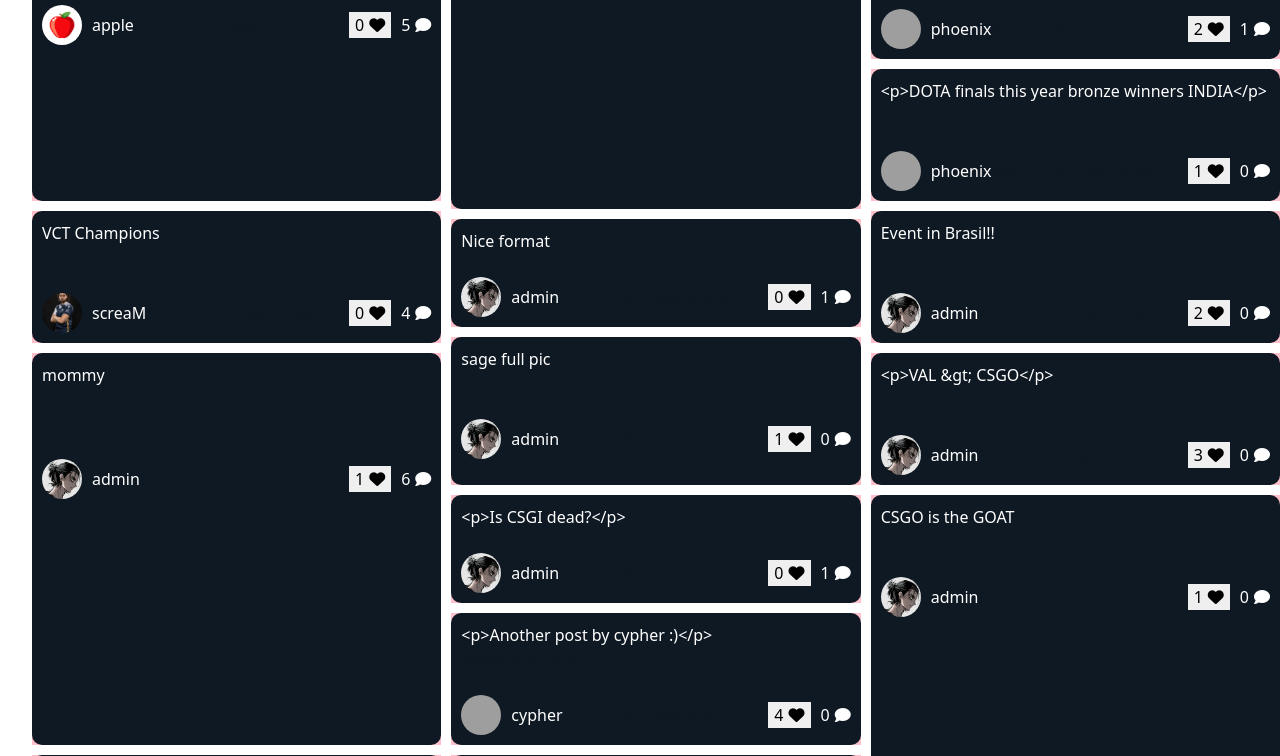
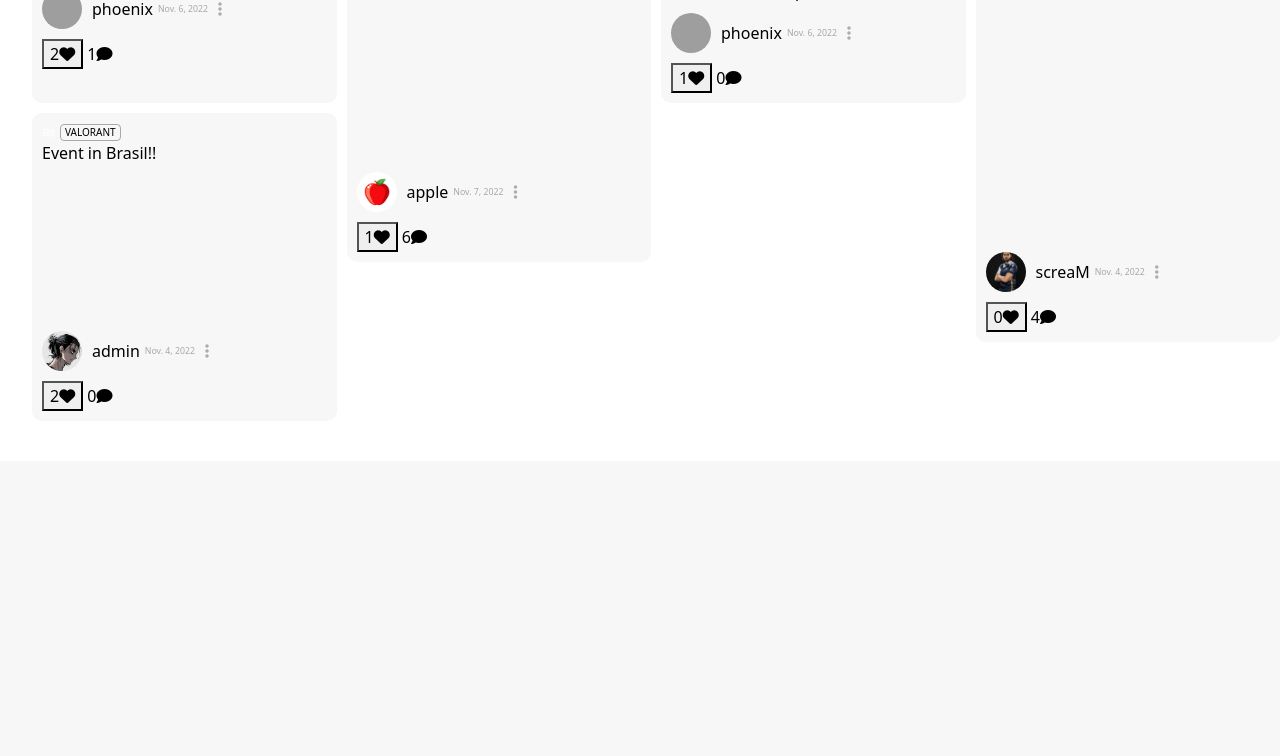
Before and after one commit to SaptarshiMazumder/Bottle, a Django app: page /v1.01-home in a window 1280 px wide. Shown: the part 975-1731 px from the top of the page. After the commit the page ends 1386 px from the top, so only its background shows below. Run offline with Django 4.2, Linux system fonts and the light colour scheme; a user stored in the database is signed in; data comes from the database, SQL or seed files in the repository; parts of the project's set-up code (start-up, migrations or seed data) failed here and were passed over; some libraries are stand-ins or nearby versions; grey boxes are pictures that could not be loaded.

Commit message:
Grid made, stories tinkered

```diff
--- a/PostIT/page3/templates/gamerProfile/gamer_profile_section_sidebar.html
+++ b/PostIT/page3/templates/gamerProfile/gamer_profile_section_sidebar.html
@@ -26,7 +26,6 @@
 
             {%for logo, url in game_logos.items%}
             {%if g.game == logo %}
-            <!-- <img class="gamer_profiles-btn-img" src={{b}} alt=""> -->
             <img src="{{url}}">
 
             {%endif%}
--- a/PostIT/page3/templates/gamerProfile/mobile_specific/gamer_profile_section_sidebar_mobile.html
+++ b/PostIT/page3/templates/gamerProfile/mobile_specific/gamer_profile_section_sidebar_mobile.html
@@ -27,7 +27,6 @@
 
             {%for logo, url in game_logos.items%}
             {%if g.game == logo %}
-            <!-- <img class="gamer_profiles-btn-img" src={{b}} alt=""> -->
             <img src="{{url}}">
 
             {%endif%}
--- a/PostIT/page3/templates/v1.01/base/home_timeline.html
+++ b/PostIT/page3/templates/v1.01/base/home_timeline.html
@@ -10,7 +10,7 @@ Page3 Homepage
 
 <div class="main-body">
 
-    <!-- {% include 'navigation/sidebar-left.html' %} -->
+
 
 
 
@@ -71,7 +71,7 @@ Page3 Homepage
             <div class="posts-timeline">
 
                 {% include 'base/home_page_menus.html' %}
-                {% include 'v1.01/post/addPost/add_post_post.html' %}
+
                 <div class="blocker-page-community" id="blocker-page-community"></div>
                 <ul>
                     {% if objects.has_next %}
@@ -113,7 +113,7 @@ Page3 Homepage
                 </ul>
             </div>
 
-            <!-- {% include 'navigation/sidebar.html' %} -->
+
         </div>
         <br />
 
@@ -123,15 +123,7 @@ Page3 Homepage
     </div>
 </div>
 
-<!-- <div class="sidebar_right_blocker"></div>
-<div class="sidebar-right-mobile">
-    {% include 'navigation/sidebar-right-mobile.html' %}
-</div> -->
 
-
-<!-- <nav id="main-bottom-nav">
-    {% include 'navigation/navbar-bottom.html' %}
-</nav> -->
 <script src="{% static 'PostIT/js/jquery.waypoints.min.js' %}"></script>
 <script src="{% static 'PostIT/js/infinite.min.js'%}"></script>
 
--- a/PostIT/page3/templates/v1.01/post/post_element/post_content_section.html
+++ b/PostIT/page3/templates/v1.01/post/post_element/post_content_section.html
@@ -1,15 +1,17 @@
 {% load static %}
+<div class="post-top-section">
     <div class="post-category-section">
-    <!-- <i class="fa-solid fa-globe"></i> -->
-    <!-- <i class="fa-solid fa-puzzle-piece"></i> -->
-    <!-- <span class="material-icons post-topic-icon">&#xf1c8;</span> -->
-    <!-- <a class="post-category">
-        {{post.category}}</a> -->
+        <span class="material-symbols-outlined icon">
+            topic
+            </span>
+        <a class="post-category">
+            {{post.category}}</a>
 
     </div>
 
+</div>
 
-
+<div class="post-mid-section">
     <a class="post-body-section" id="post-body-section" onclick="storeScroll()" href="{% url 'upload_reply' post.pk %}">
         {% if replyingToIsReply %}
         <p>@{{replyingToAuthor}} </p>
@@ -22,77 +24,33 @@
         {% endif %}
         {{post.body|linebreaksbr}}
     </a>
-
-<span class="post-options-button" value="{{post.id}}">
-
-    <div class="post-options-list " id="post-options-list" value="{{post.id}}">
-        <div class="blocker" id="blocker" value="{{post.id}}"></div>
-        <div class="post-options-list-items">
-            <button id="post-options-list-close" value="{{post.id}}"><i class="fa-solid fa-xmark"></i></button>
-            <ul>
-                {% if user.is_authenticated %}
-                {% if user.id == post.author.id %}
-
-                <li><a href="{% url 'delete-post' post.pk %}">Delete</a>
-                </li>
-                <!-- <button id="like-button" value="{{ post.pk }}">Like</button> -->
-                {% endif %}
+    <div class="post-media">
+        {% if post.image1 %}
+        <img src="{{ post.image1.url}}" width="500">
         {% endif %}
 
-                <li>Add to favorites</li>
-                <li>Share</li>
-                <li>Follow @{{post.author}}</li>
-                <li>Block @{{post.author}}</li>
-                <li>Report post</li>
-            </ul>
-        </div>
+            {% if post.has_images %}
 
-    </div>
-    <i class="fa-solid fa-ellipsis-vertical" id="three-dots" value="{{post.id}}"></i>
-</span>
 
+            {% for url in post.images_urls_list %}
+
+            <img src="/media/{{url }}" alt="Image">
+
+            {% endfor %}
+
+            {% endif %}
+
+        {% if post.video %}
+        <video class="post-video" width="500" controls autoplay>
+            <source src="{{post.video.url}}" type="video/mp4">
+        </video>
         <div class="post-tags">
             {%for t in post.get_Tag%}
             {{t}}
             {%endfor%}
         </div>
-
-
-
-
-{% if post.image1 %}
-<img src="{{ post.image1.url}}" width="500">
-{% endif %}
-
-
-<div class="images">
-
-    {% if post.has_images %}
-
-    <!-- {% for image in image_list %}
-    {% if image.post.id == post.id %}
-    <img src="{{ image.image.url}}">
-    {% endif %}
-    {% endfor %} -->
-    <!-- {{ post.imagefiles}} -->
-    <br />
-
-    {% for url in post.images_urls_list %}
-    <!-- http://127.0.0.1:8000/media/{{url }}<br /> -->
-    <!-- {% static media_url %} -->
-    <img src="/media/{{url }}" alt="Image">
-    <!-- <img src="{% static url %}" alt="My image"> -->
-
-    {% endfor %}
+        <!-- <a href="{{post.video.url}}">Link</a> -->
 
         {% endif %}
     </div>
-{% if post.video %}
-<video class="post-video" width="500" controls autoplay>
-    <source src="{{post.video.url}}" type="video/mp4">
-</video>
-
-<!-- <a href="{{post.video.url}}">Link</a> -->
-
-{% endif %}
-<br />
+</div>
--- a/PostIT/page3/templates/v1.01/post/post_element/post_element_home_timeline.html
+++ b/PostIT/page3/templates/v1.01/post/post_element/post_element_home_timeline.html
@@ -19,20 +19,47 @@
                         {% if post.is_lft_lfp_post %}
                         <a href="{% url 'vouched-by' post.author.profile.id %}" class="vouch-info"><i class="fa-solid fa-award"></i>
                             {{post.author.profile.vouched_by.count}}
-                            {{post.author.profile.id}}
                         </a>
                         {% endif %}
                     </div>
                     <span class="date">
-                        {{post.post_date}}<small> post id:{{post.id}}</small>
+                        <small> {{post.post_date}}</small>
                     </span>
                 </span>
 
+                <span class="post-options-button" value="{{post.id}}">
 
+                    <div class="post-options-list " id="post-options-list" value="{{post.id}}">
+                        <div class="blocker" id="blocker" value="{{post.id}}"></div>
+                        <div class="post-options-list-items">
 
+                            <ul>
+                                {% if user.is_authenticated %}
+                                {% if user.id == post.author.id %}
+
+                                <li><a href="{% url 'delete-post' post.pk %}">Delete</a>
+                                </li>
+                                <!-- <button id="like-button" value="{{ post.pk }}">Like</button> -->
+                                {% endif %}
+                                {% endif %}
+
+                                <li>Add to favorites</li>
+                                <li>Share</li>
+                                <li>Follow @{{post.author}}</li>
+                                <li>Block @{{post.author}}</li>
+                                <li>Report post</li>
+                            </ul>
+                            <button id="post-options-list-close" value="{{post.id}}"><i class="fa-solid fa-xmark"></i></button>
+                        </div>
+
+                    </div>
+                    <i class="fa-solid fa-ellipsis-vertical" id="three-dots" value="{{post.id}}"></i>
+                </span>
+
+            </section>
             {% if user.is_authenticated %}
 
-
+            <div class="post-interact-btns">
                 <div class="post-interact"></div>
                 <button id="like-button" class="like-button" name="{{ post.like_count }}"
                     value="{{ post.id }}">{{post.like_count}}<i class="fa-solid fa-heart"></i>
@@ -43,9 +70,10 @@
                     {{post.reply_count}}<i class="fa-solid fa-comment"></i></a>
 
 
+            </div>
+            {% endif %}
 
-            {% endif %}
-        </section>
+
 
     </div>
 </div>
--- a/PostIT/static/v.1.01/css/navigation/navbar_style.css
+++ b/PostIT/static/v.1.01/css/navigation/navbar_style.css
@@ -1,5 +1,5 @@
 a{
-    color: white;
+    color: black;
     text-decoration: none;
 }
 
@@ -26,13 +26,13 @@ a{
 }
 .nav-fixed-elements .navbar-toggle i{
     font-size: 20px;
-    color: white;
+    color: black;
 }
 .nav-fixed-elements .nav-logo img{
     width: 50px;
     height: 50px;
     object-fit: cover;
-    color: white;
+    color: black;
 }
 #main-nav .nav-right-ul{
     display: flex;
@@ -100,7 +100,7 @@ a{
     display: flex;
 }
 a:not([href]):not([class]), a:not([href]):not([class]):hover{
-    color: white;
+    color: black;
 }
 .blocker-navbar{
     position: fixed;
--- a/PostIT/static/v.1.01/css/post/post.css
+++ b/PostIT/static/v.1.01/css/post/post.css
@@ -1,6 +1,6 @@
 .infinite-container .infinite-item{
-    background-color: pink;
     margin-top: 10px;
+    min-height: 100px;
 }
 .infinite-container .has_media{
     grid-row: auto / span 4;
@@ -13,18 +13,93 @@
     border-radius: 10px;
     width:100%;
     height: 100%;
+    position: relative;
+
 }
-.post .post-user-info-section {
+.infinite-container .has_media .post{
+    display: grid;
+    grid-template-rows: 0.2fr 2fr 0.3fr;
+}
+.infinite-container .has_media .post .post-mid-section {
+    display: grid;
+    grid-template-rows: 0.01fr 2fr;
+    height: 100%;
+}
+.infinite-container .has_media .post .post-mid-section .post-media{
+    height: 100%;
+}
+
+
+.infinite-container .has_media .post .post-mid-section .post-media video{
+    height: 100%;
+}
+.post .post-top-section{
+    display: flex;
+}
+.post .post-top-section .post-category-section{
+    color: white;
+    display: flex;
+    align-items: center;
+    gap: 5px;
+    font-size: 13px;
+
+}
+.post .post-top-section .post-category-section .post-category{
+    border: 1px solid #a8a8a8;
+    padding: 0 4px;
+    border-radius: 4px;
+    font-size: 10px;
+}
+.post .post-top-section .post-category-section .material-symbols-outlined{
+    font-size: 13px;
+}
+.post .post-bottom-section .post-user-info-section {
+    margin-top: auto;
     display: flex;
     align-items: center;
     gap: 10px;
+    height: 100%;
+    margin-top: 10px;
 }
-.post .post-user-info-section .post-profile-section{
+.post .post-options-button{
+    color: #adadad;
+    margin-left: auto;
+    position: relative;
+}
+.post-options-list{
+    display: none;
+    position: absolute;
+    top: 0;
+    right: 0;
+}
+.post-options-list .post-options-list-items{
+    display: flex;
+    width: 300px;
+    align-items: flex-start;
+    justify-content: space-between;
+    background-color: var(--secondary-color);
+}
+.post-options-list li{
+    list-style: none;
+}
+.post .post-bottom-section{
+    display: flex;
+    flex-direction: column;
+    align-items: flex-start;
+    gap: 10px;
+}
+.post .post-bottom-section .post-user-info-section .post-profile-section{
     display: flex;
     align-items: center;
     flex-wrap: nowrap;
+    color: white;
+    gap: 5px;
 }
-.post .post-user-info-section a img{
+.post .post-bottom-section .post-user-info-section .post-profile-section .date{
+    font-size: 10px;
+    color: #a8a8a8;
+}
+.post .post-bottom-section .post-user-info-section a img{
     width: 40px;
     height: 40px;
     object-fit: cover;
@@ -42,11 +117,8 @@
     gap: 5px;
     border: none;
 }
-.post .images{
-    max-height: 70%;
-}
-.post .images img{
-    height: 250px;
+.post .post-media img{
+    height: 100%;
     object-fit: contain;
     margin: auto;
     width: 100%;
@@ -59,6 +131,3 @@
     width: 100%;
     background-color: black;
 }
-.post-options-list{
-    display: none;
-}
--- a/PostIT/static/v.1.01/css/stories_style.css
+++ b/PostIT/static/v.1.01/css/stories_style.css
@@ -46,9 +46,3 @@
   .swiper-button-prev{
     left: 0;
   }
-@media (max-width:500px) {
-    .stories-section .stories-container li img{
-        width: 100%;
-        margin: auto;
-    }
-}
--- a/PostIT/static/v.1.01/css/style.css
+++ b/PostIT/static/v.1.01/css/style.css
@@ -1,5 +1,7 @@
 :root {
-    --primary-color: #0f1923;
+    --primary-color: #f7f7f7;
+    --primary-color1: #0f1923;
+    --secondary-color: #111;
 }
 
 body{
@@ -11,7 +13,7 @@ body{
 }
 .infinite-container{
     display: grid;
-    grid-template-columns: repeat(3, 1fr);
+    grid-template-columns: repeat(4, 1fr);
     grid-column-gap: 10px;
 
 }
@@ -20,3 +22,22 @@ body{
     background-color: var(--primary-color);
 
 }
+
+@media (max-width:1200px) {
+    .infinite-container{
+        grid-template-columns: repeat(3, 1fr);
+    }
+
+}
+@media (max-width:900px) {
+    .infinite-container{
+        grid-template-columns: repeat(2, 1fr);
+    }
+
+}
+@media (max-width:600px) {
+    .infinite-container{
+        grid-template-columns: 1fr;
+    }
+
+}
--- a/PostIT/static/v.1.01/js/swipe-stories.js
+++ b/PostIT/static/v.1.01/js/swipe-stories.js
@@ -1,6 +1,6 @@
 var swiper = new Swiper(".slide-content", {
-    slidesPerView: 3,
-    spaceBetween: 50,
+    slidesPerView: 8,
+    spaceBetween: 5,
     loop: true,
     centerSlide: 'true',
     fade: 'true',
@@ -19,11 +19,23 @@ var swiper = new Swiper(".slide-content", {
         0: {
             slidesPerView: 1,
         },
-        520: {
+        400: {
+            slidesPerView: 2,
+        },
+        700: {
             slidesPerView: 3,
         },
-        950: {
-            slidesPerView: 8.5,
+        900: {
+            slidesPerView: 4,
+        },
+        1100: {
+            slidesPerView: 5,
+        },
+        1300: {
+            slidesPerView: 6,
+        },
+        1920: {
+            slidesPerView: 8,
         },
     },
   });
```
Also changed, not shown: 3 other files. Lines whose indentation alone changed are shown as unchanged.
